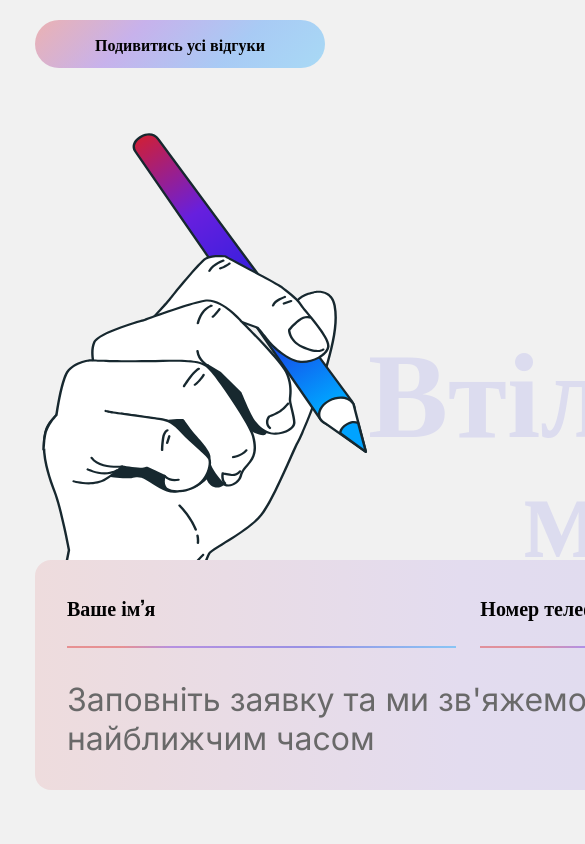
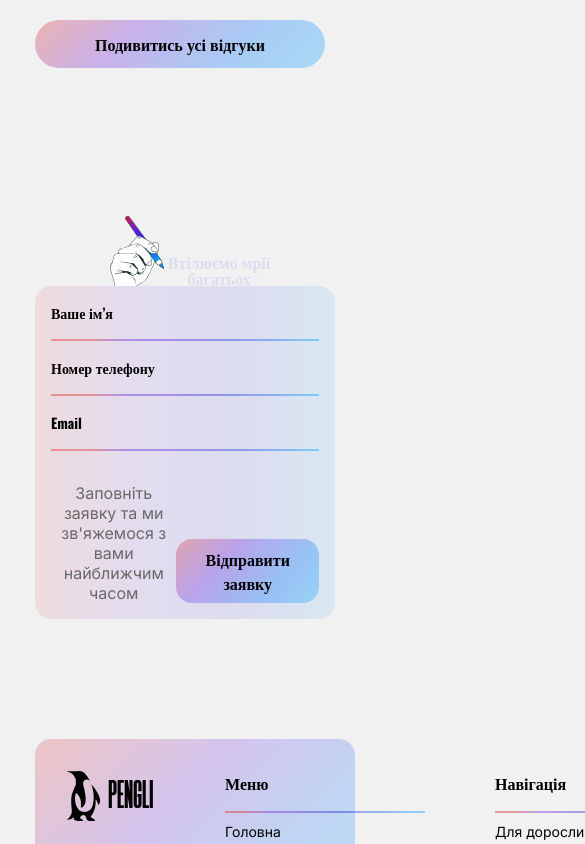
Before and after one commit to mirajane2207/english-school, a React (Create React App) app: page / in a window 390 px wide. Shown: the part 3340-4184 px from the top of the page, 585 px wide, since content can reach past the window. Built offline with nearby package versions, Linux system fonts and the light colour scheme.

Commit message:
Implemented form mobile

```diff
--- a/src/components/Form/Form.jsx
+++ b/src/components/Form/Form.jsx
@@ -18,7 +18,9 @@ const Form = (props) => {
                     </div>
             }
             <form action="">
-                <div className={classes.form__container}>
+                {
+                    window.screen.availWidth > 520
+                        ? <div className={classes.form__container}>
                             <div className={classes.form__input_container}>
                                 <input type="text" placeholder='Ваше ім’я' />
                                 <input type="tel" placeholder='Номер телефону' />
@@ -29,6 +31,19 @@ const Form = (props) => {
                                 <button>Відправити заявку</button>
                             </div>
                         </div>
+                        : <div className={classes.form__container}>
+                            <p className={classes.form__text}>Заповніть заявку та ми зв'яжемося з вами найближчим часом</p>
+                            <div className={classes.form__input_container}>
+                                <input type="text" placeholder='Ваше ім’я' />
+                                <input type="number" placeholder='Номер телефону' />
+                                <input type="text" placeholder='Email' />
+                            </div>
+                            <div className={classes.form__btn_container}>
+                                <button>Відправити заявку</button>
+                            </div>
+                        </div>
+                }
+
             </form>
         </div>
     )
--- a/src/components/Form/Form.module.css
+++ b/src/components/Form/Form.module.css
@@ -27,12 +27,12 @@
     z-index: -1;
 }
 
-.form__adult_title img{
+.form__adult_title img {
     position: relative;
     top: -110px;
 }
 
-.form__children_title img{
+.form__children_title img {
     position: relative;
     top: -35px;
     left: 70px;
@@ -68,7 +68,7 @@ input {
     flex-direction: column;
     align-items: flex-start;
     gap: 24px;
-    border-image: linear-gradient(135deg, rgba(222, 31, 31, 0.40) 25%, rgba(103, 31, 222, 0.40) 36.15%, rgba(34, 31, 222, 0.40) 66.33%, rgba(0, 163, 255, 0.40) 100%)  1;
+    border-image: linear-gradient(135deg, rgba(222, 31, 31, 0.40) 25%, rgba(103, 31, 222, 0.40) 36.15%, rgba(34, 31, 222, 0.40) 66.33%, rgba(0, 163, 255, 0.40) 100%) 1;
     border-bottom: 2px solid;
     background: transparent;
 
@@ -110,3 +110,68 @@ input:focus::placeholder {
     font-weight: 400;
     line-height: normal;
 }
+
+@media(max-width: 520px) {
+
+    .form__wrapper {
+        max-width: 320px;
+        margin-bottom: 96px;
+        height: 400px;
+    }
+
+    .form__input_container {
+        flex-direction: column;
+        gap: 16px;
+
+    }
+
+    .form__container {
+        top: 43px;
+        max-width: 300px;
+        align-items: baseline;
+        padding: 16px;
+    }
+
+    .form__text {
+        font-size: 16px;
+        width: 100%;
+
+        text-align: center;
+    }
+
+    input {
+        font-size: 14px;
+        /* width: 280px; */
+        width: 100%;
+
+        padding-bottom: 16px;
+    }
+
+    input::placeholder {
+        font-size: 14px;
+        padding-bottom: 16px;
+    }
+
+    .form__btn_container button {
+        width: 100%;
+        color: #020202;
+        border-radius: 16px;
+        font-size: 16px;
+
+    }
+
+    .form__adult_title img {
+        width: 55px;
+        height: 96px;
+        top: -27px;
+    }
+
+    .form__title {
+        font-size: 16px;
+        max-width: 110px;
+    }
+
+    .form__adult_title {
+        padding-left: 74px;
+    }
+}
```
Also changed, not shown: src/components/Reviews/Reviews.module.css (indentation only). Lines whose indentation alone changed are shown as unchanged.
